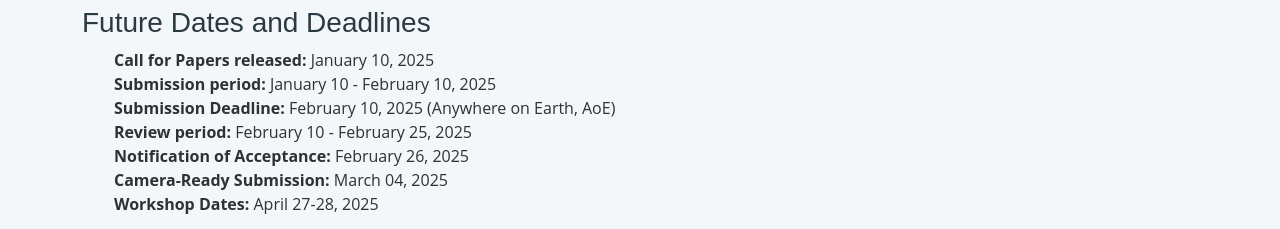
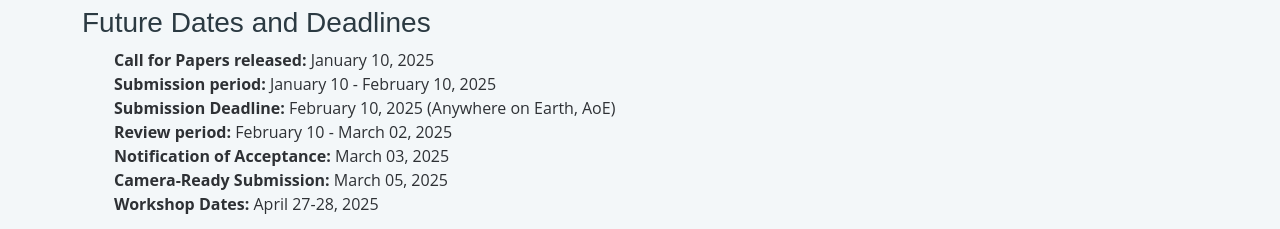
Before and after one commit to iclragenticai/iclragenticai.github.io, a plain HTML site: page index.html in a window 1280 px wide. Shown: the part 3920-4149 px from the top of the page. Drawn offline with Linux system fonts and the light colour scheme.

Commit message:
Add files via upload

```diff
--- a/index.html
+++ b/index.html
@@ -444,9 +444,9 @@ ul li {
 		  <li><strong>Call for Papers released:</strong> January 10, 2025</li>
 		  <li><strong>Submission period:</strong> January 10 - February 10, 2025</li>
 		  <li><strong>Submission Deadline:</strong> February 10, 2025 (Anywhere on Earth, AoE)</li>
-		  <li><strong>Review period:</strong> February 10 - February 25, 2025</li>
-		  <li><strong>Notification of Acceptance:</strong> February 26, 2025</li>
-		  <li><strong>Camera-Ready Submission:</strong> March 04, 2025</li>
+		  <li><strong>Review period:</strong> February 10 - March 02, 2025</li>
+		  <li><strong>Notification of Acceptance:</strong> March 03, 2025</li>
+		  <li><strong>Camera-Ready Submission:</strong> March 05, 2025</li>
 		  <li><strong>Workshop Dates:</strong> April 27-28, 2025</li>
 		</ul>
 	  </div>
```
